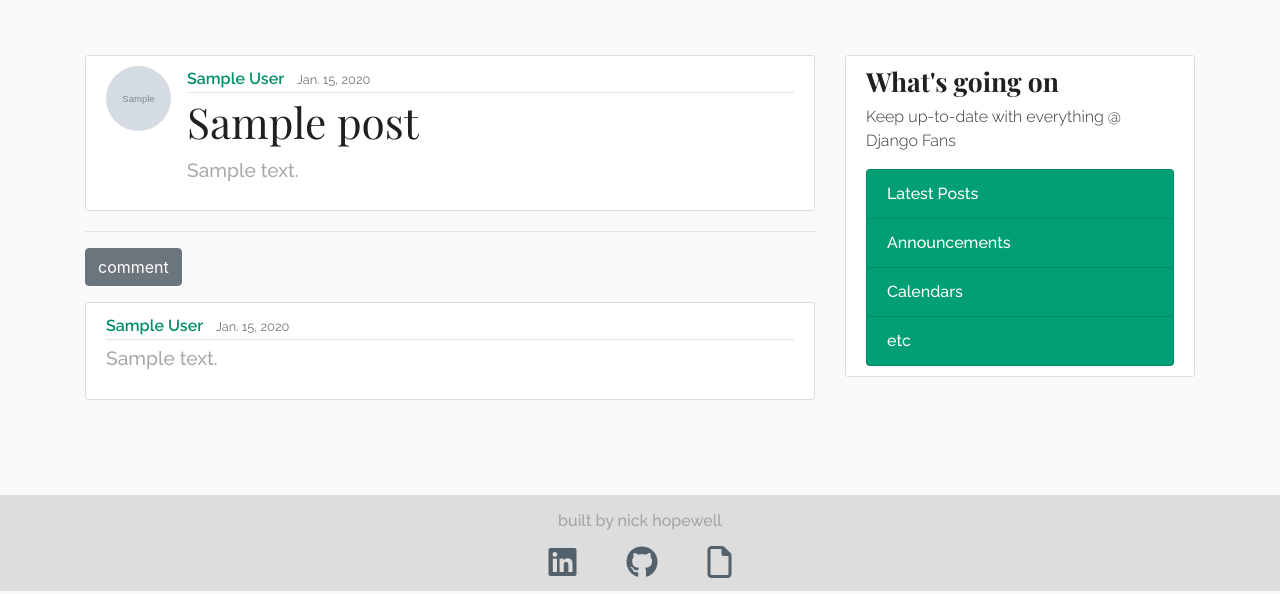
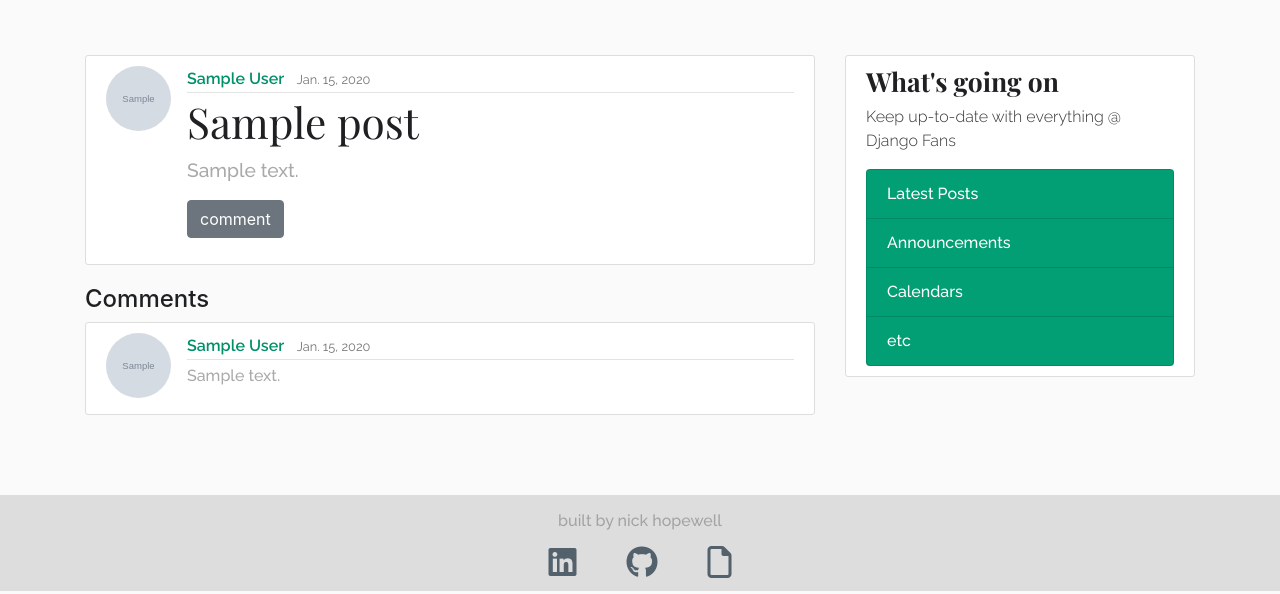
Before and after one commit to NHopewell/Django_Fans, a Django app: template django_project/blog/templates/blog/post_detail.html in a window 1280 px wide. Shown: the part 339-933 px from the top of the page. Run offline with Django 3.2, Linux system fonts and the light colour scheme; the template is opened without the code that fills it: most values are stand-ins (such as "Sample title", 1, 10 or a date in 2020); grey boxes marked "Sample" are stand-in pictures; some libraries are stand-ins or nearby versions.

Commit message:
formatting

```diff
--- a/django_project/blog/static/blog/main.css
+++ b/django_project/blog/static/blog/main.css
@@ -215,6 +215,14 @@ a.article-title:hover {
   font-size: 2.5rem;
 }
 
+.comment-content {
+  white-space: pre-line;
+  color: #a9a9a9;
+  font-weight: 500;
+  font-size: 1rem;
+  font-family: "Raleway", sans-serif;
+}
+
 #page-container {
   position: relative;
   min-height: 100vh;
--- a/django_project/blog/templates/blog/comment_confirm_delete.html
+++ b/django_project/blog/templates/blog/comment_confirm_delete.html
@@ -6,11 +6,11 @@
             {% csrf_token %}
             <fieldset class="form-group">
                 <legend class="border-bottom mb-4">Delete Comment</legend>
-                <h2>Are you sure you would like to delete this comment?</h2>
+                <h3>Are you sure you would like to delete this comment?</h3>
             </fieldset>
             <div class="form-group">
                 <button class="btn btn-outline-danger" type="submit">Delete</button>
-                <a class="btn btn-outline-secondary" href="{% url 'post-detail' object.post.id %}">Cancel</a>
+                <a class="btn btn-outline-dark" href="{% url 'post-detail' object.post.id %}">Cancel</a>
             </div>
         </form>
     </div>
--- a/django_project/blog/templates/blog/comment_form.html
+++ b/django_project/blog/templates/blog/comment_form.html
@@ -6,7 +6,7 @@
         <form method="POST">
             {% csrf_token %}
             <fieldset class="form-group">
-                <legend class="border-bottom mb-4">New Comment</legend>
+                <legend class="border-bottom mb-4">{{user.username}}'s Comment</legend>
                 {{ form|crispy }}
             </fieldset>
             <div class="form-group">
--- a/django_project/blog/templates/blog/post_confirm_delete.html
+++ b/django_project/blog/templates/blog/post_confirm_delete.html
@@ -6,11 +6,11 @@
             {% csrf_token %}
             <fieldset class="form-group">
                 <legend class="border-bottom mb-4">Delete Post</legend>
-                <h2>Are you sure you would like to delete the post "{{ object.title }}"?</h2>
+                <h3>Are you sure you would like to delete the post "{{ object.title }}"?</h3>
             </fieldset>
             <div class="form-group">
                 <button class="btn btn-outline-danger" type="submit">Delete</button>
-                <a class="btn btn-outline-secondary" href="{% url 'post-detail' object.id %}">Cancel</a>
+                <a class="btn btn-outline-dark" href="{% url 'post-detail' object.id %}">Cancel</a>
             </div>
         </form>
     </div>
--- a/django_project/blog/templates/blog/post_detail.html
+++ b/django_project/blog/templates/blog/post_detail.html
@@ -39,20 +39,21 @@
             </div>
         <h2><a class="article-title" href="#">{{ post.title }}</a></h2>
         <p class="article-content">{{ post.content }}</p>
+        <div class="mb-3">
+            <a class="btn btn-secondary" href="{% url 'comment-create' post.id %}">comment</a>
+        </div>
     </div>
 </article>
-<hr>
-<div class="mb-3">
-    <a class="btn btn-secondary" href="{% url 'comment-create' post.id %}">comment</a>
-</div>
+<h4>Comments</h4>
 {% for comment in post.comments.all %}
 <article class="media content-section">
+    <img class="rounded-circle article-img" src="{{ comment.author.profile.image.url }}">
     <div class="media-body">
         <div class="article-metadata">
             <a class="mr-2" href="{% url 'user-post' comment.author.username %}">{{ comment.author }}</a>
             <small>{{ comment.date_posted|date:"M. d, Y" }}</small>
         </div>
-        <p class="article-content">{{ comment.content }}</p>
+        <p class="comment-content">{{ comment.content }}</p>
         {% if comment.author == user%}
         <div>
                 <a class="text-secondary mt-1 mb-1" href="{% url 'comment-update' comment.id %}">
--- a/django_project/blog/templates/blog/post_form.html
+++ b/django_project/blog/templates/blog/post_form.html
@@ -6,11 +6,11 @@
         <form method="POST">
             {% csrf_token %}
             <fieldset class="form-group">
-                <legend class="border-bottom mb-4">Post</legend>
+                <legend class="border-bottom mb-4">{{user.username}}'s Post</legend>
                 {{ form|crispy }}
             </fieldset>
             <div class="form-group">
-                <button class="btn btn-outline-info" type="submit">Post</button>
+                <button class="btn btn-outline-dark" type="submit">Post</button>
             </div>
         </form>
     </div>
--- a/django_project/users/templates/users/profile.html
+++ b/django_project/users/templates/users/profile.html
@@ -19,7 +19,7 @@
                 {{ profile_u_form|crispy }}
             </fieldset>
             <div class="form-group">
-                <button class="btn btn-outline-info" type="submit">Update</button>
+                <button class="btn btn-outline-dark" type="submit">Update</button>
             </div>
         </form>
     </div>
```
